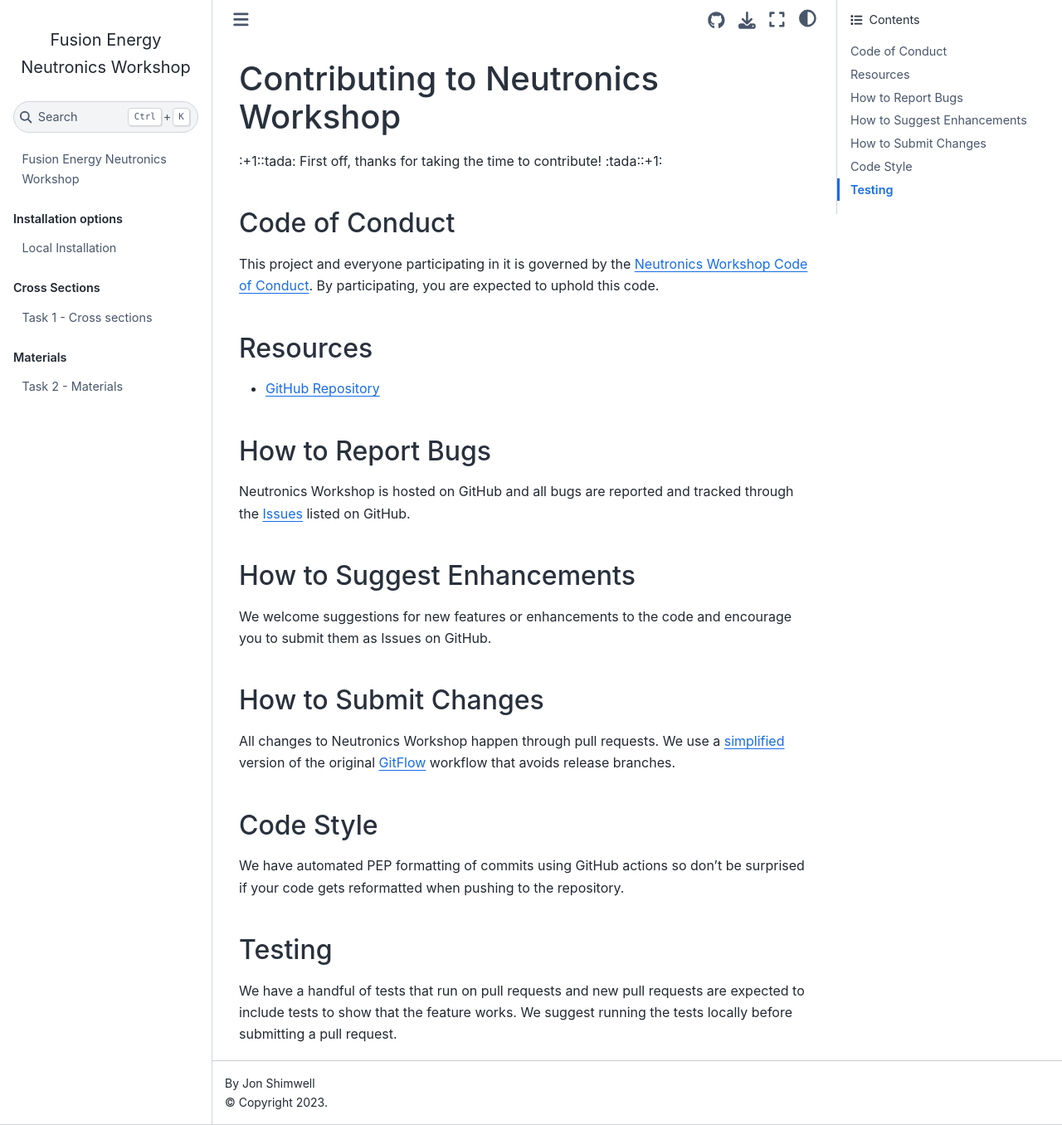
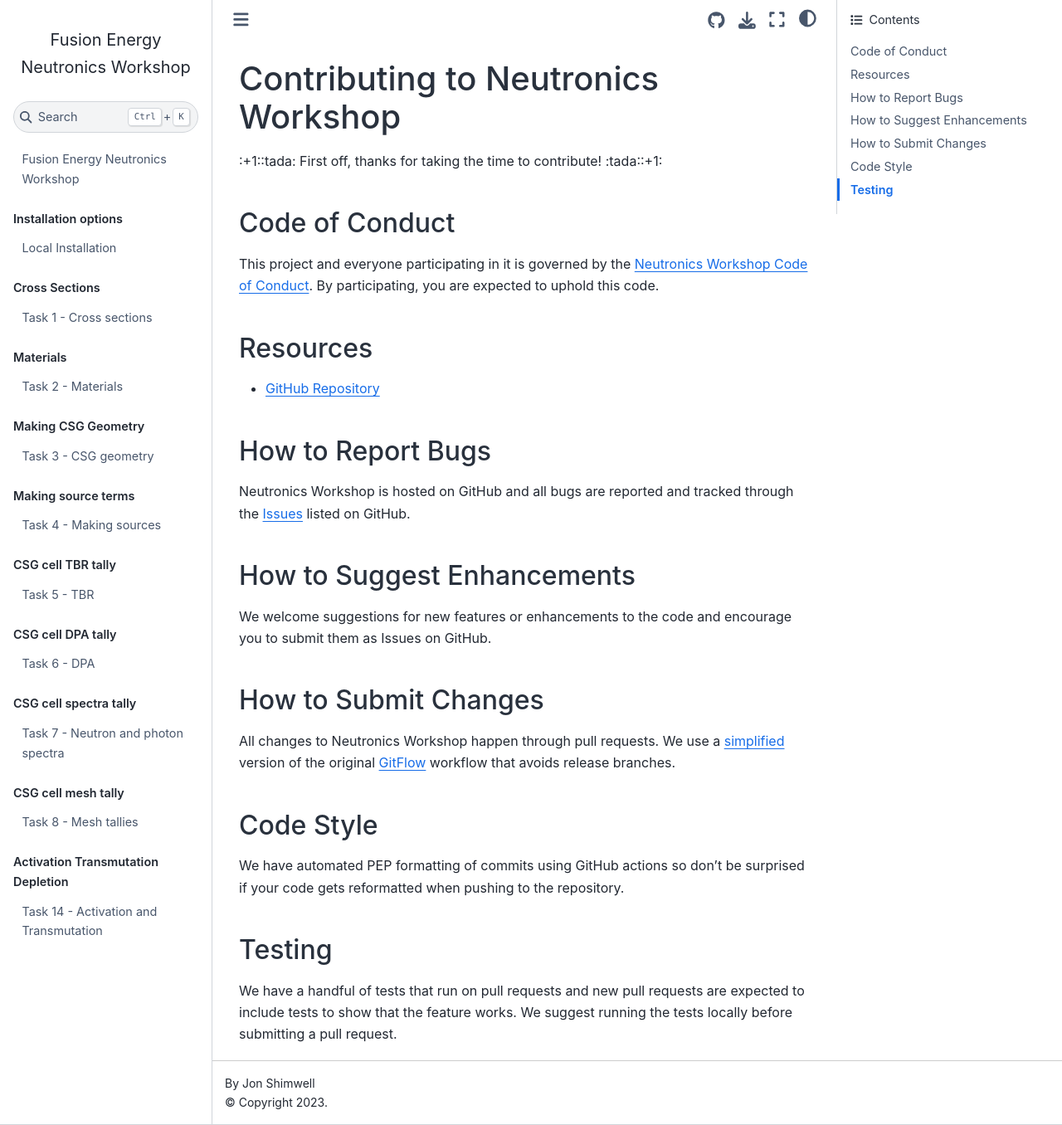
Before and after one commit to fusion-energy/neutronics-workshop, a Jupyter Book: the page built from CONTRIBUTING.md, in a window 1280 px wide and 1356 px high. Shown: the whole window at 83% size. Built offline with Jupyter Book 1.0.4 settings and Sphinx 7.4.7 and the Sphinx Book theme 1.1.4, drawn with Linux system fonts in a browser that asks for light colours; pages that are not in the unit, such as notebooks, are missing from menus; some of the changed lines change nothing that is shown.

Commit message:
corrected name

```diff
--- a/_toc.yml
+++ b/_toc.yml
@@ -20,16 +20,115 @@
     - file: tasks/task_02_making_materials/5_example_materials_from_materials
   - caption: Making CSG Geometry
     chapters:
+    - file: tasks/task_03_making_CSG_geometry/README
     - file: tasks/task_03_making_CSG_geometry/1_simple_csg_geometry
     - file: tasks/task_03_making_CSG_geometry/2_intermediate_csg_geometry
     - file: tasks/task_03_making_CSG_geometry/3_viewing_the_geometry_as_vtk
   - caption: Making source terms
     chapters:
+    - file: tasks/task_04_make_sources/README
     - file: tasks/task_04_make_sources/1_point_source_plots
     - file: tasks/task_04_make_sources/2_ring_source
     - file: tasks/task_04_make_sources/3_plasma_source_plots
     - file: tasks/task_04_make_sources/4_neutron_tracks
     - file: tasks/task_04_make_sources/5_gamma_source_example
-    # need converting to notebooks
+    # TODO need converting to notebooks
     # - file: tasks/task_04_make_sources/6_unstructured_mesh_spatial_source.py
     # - file: tasks/task_04_make_sources/7_strucutured_mesh_source.py
+  - caption: CSG cell TBR tally
+    chapters:
+    - file: tasks/task_05_CSG_cell_tally_TBR/README
+    - file: tasks/task_05_CSG_cell_tally_TBR/1_example_tritium_production
+    - file: tasks/task_05_CSG_cell_tally_TBR/2_example_tritium_production_study
+    # TODO need converting to notebooks
+    # - file: tasks/task_05_CSG_cell_tally_TBR/3_example_tritium_production_study_with_openmc_lib
+  - caption: CSG cell DPA tally
+    chapters:
+    - file: tasks/task_06_CSG_cell_tally_DPA/README
+    - file: tasks/task_06_CSG_cell_tally_DPA/1_find_dpa
+  - caption: CSG cell spectra tally
+    chapters:
+    - file: tasks/task_07_CSG_cell_tally_spectra/README
+    - file: tasks/task_07_CSG_cell_tally_spectra/1_example_neutron_flux_and_units
+    - file: tasks/task_07_CSG_cell_tally_spectra/2_example_neutron_spectra_on_cell
+    - file: tasks/task_07_CSG_cell_tally_spectra/3_example_neutron_spectra_on_surface
+    - file: tasks/task_07_CSG_cell_tally_spectra/4_example_photon_spectra
+    - file: tasks/task_07_CSG_cell_tally_spectra/5_neutron_energy_loss_plot
+  - caption: CSG cell mesh tally
+    chapters:
+    - file: tasks/task_08_CSG_mesh_tally/README
+    - file: tasks/task_08_CSG_mesh_tally/1_example_2d_regular_mesh_tallies
+    - file: tasks/task_08_CSG_mesh_tally/2_example_3d_regular_mesh_tallies
+    - file: tasks/task_08_CSG_mesh_tally/3_example_cylinder_mesh_tallies
+  - caption: CSG cell instantaneous dose tally
+    chapters:
+    - file: tasks/task_09_CSG_instantaneous_dose_talliestask_09_CSG_instantaneous_dose_tallies/README
+    - file: tasks/task_09_CSG_instantaneous_dose_tallies/1_surface_dose_from_gamma_source
+    - file: tasks/task_09_CSG_instantaneous_dose_tallies/2_surface_dose_from_gamma_source_study
+    # TODO need converting to notebooks
+    # - file: tasks/task_09_CSG_instantaneous_dose_tallies/3_cell_dose_from_neutron
+    # - file: tasks/task_09_CSG_instantaneous_dose_tallies/4_cell_dose_from_photon
+    # - file: tasks/task_09_CSG_instantaneous_dose_tallies/5_mesh_dose_from_neutrons
+    # - file: tasks/task_09_CSG_instantaneous_dose_tallies/compare_dose_simulation_with_back_of_envelope
+  - caption: Activation Transmutation Depletion
+    chapters:
+    - file: tasks/task_10_activation_transmutation_depletion/README
+      # TODO convert to notebooks
+      # task_10_activation_transmutation_depletion/0_simple_transmutation_reaction_rate_simulation.py
+    - file: tasks/task_10_activation_transmutation_depletion/1_example_transmutation_isotope_build_up
+    - file: tasks/task_10_activation_transmutation_depletion/2_example_tally_change_with_burnup
+    - file: tasks/task_10_activation_transmutation_depletion/3_full_pulse_schedule
+  # - caption: CSG shut down dose tallies
+  #   chapters:
+  #     tasks/task_11_CSG_shut_down_dose_tallies/README
+      # TODO convert to notebooks
+      # task_11_CSG_shut_down_dose_tallies/1_cell_based_shut_down_dose_rate_example.py
+      # task_11_CSG_shut_down_dose_tallies/2_faster_mulitiple_puse_shut_down_dose_rate_example.py
+  # - caption: Detectors Examples
+  #   chapters:
+  #   - file: tasks/task_12_detectors_examples/README
+      # TODO convert to notebooks
+    # - file: task_12_detectors_examples/1_time_filter_tally.py
+    # - file: task_12_detectors_examples/2_time_filter_tally_with_reflective_sphere.py
+    # - file: task_12_detectors_examples/3_time_and_energy_filter_tally.py
+  - caption: Volume Calculations
+    chapters:
+      - file: tasks/task_13_volume_calculations/1_find_volume_of_csg_cell
+      - file: tasks/task_13_volume_calculations/2_find_volume_of_dagmc_cell
+  - caption: Variance Reduction
+    chapters:
+      - file: tasks/task_14_variance_reduction/1_shielded_room_survival_biasing
+      - file: tasks/task_14_variance_reduction/2_shielded_room_single_ww
+      - file: tasks/task_14_variance_reduction/3_sphere_iterative_per_run_ww
+      - file: tasks/task_14_variance_reduction/4_sphere_iterative_per_batch_ww
+  - caption: Making CAD geometry
+    chapters:
+      - file: tasks/task_15_making_CAD_geometry/
+      - file: tasks/task_15_making_CAD_geometry/1_making_cad_with_cadquery
+      - file: tasks/task_15_making_CAD_geometry/2_making_cad_with_paramak
+  - caption: Converting CAD Geometry
+    chapters:
+    - file: tasks/task_16_converting_CAD_geometry_to_DAGMC/README
+    - file: tasks/task_16_converting_CAD_geometry_to_DAGMC/1_converting_cad_files
+    - file: tasks/task_16_converting_CAD_geometry_to_DAGMC/2_converting_cad_in_memory
+  - caption: Using DAGMC models in OpenMC
+    chapters:
+    - file: tasks/task_17_using_DAGMC_models_in_openmc/README
+    - file: tasks/task_17_using_DAGMC_models_in_openmc/1_cad_model_simulation_minimal
+    - file: tasks/task_17_using_DAGMC_models_in_openmc/2_cad_model_simulation_with_boundary_types
+    - file: tasks/task_17_using_DAGMC_models_in_openmc/3_cad_model_simulation_with_hybrid_csg
+  - caption: CAD mesh fast flux simulation
+    chapters:
+    - file: tasks/task_18_CAD_mesh_fast_flux/README
+    - file: tasks/task_18_CAD_mesh_fast_flux/1_simulate_fast_neutron_flux_on_cad
+  - caption: CAD mesh fast flux simulation
+    chapters:
+    - file: tasks/task_20_CAD_shut_down_dose_rate/README
+  # - caption: CAD mesh fast flux simulation
+  #   chapters:
+  #   - file: tasks/task_20_CAD_shut_down_dose_rate/1_unstrucutred_mesh_R2S_shut_down_dose_rate_concise
+  #   1_unstrucutred_mesh_R2S_shut_down_dose_rate.py
+  - caption: Design study
+    chapters:
+    - file: tasks/task_21_design_task/README
+    - file: tasks/task_21_design_task/1_optimal_design
```
